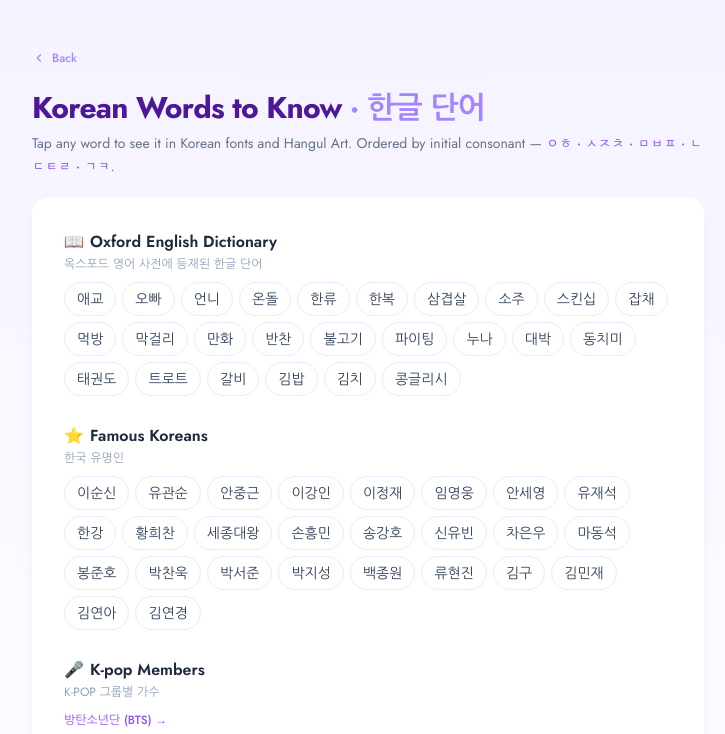
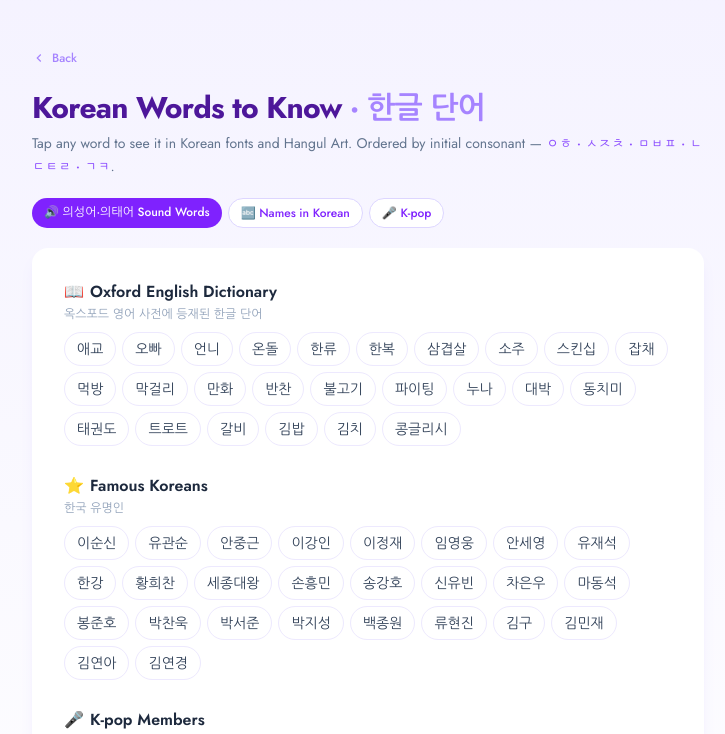
Before and after one commit to josanku/hangulname, a Next.js app: page /korean-words in a window 1280 px wide. Shown: the top 734 px of the page, without its empty margins (272-997 px from the left). Built offline with nearby package versions, Linux system fonts and the light colour scheme; a web font is replaced by a local one.

Commit message:
feat(nav): make /korean-words a content hub
Add a links row to Korean Sounds (의성어·의태어), Names in Korean, and the
K-pop section so the content pages are reachable from one place.

Co-Authored-By: Claude Opus 4.8 <noreply@anthropic.com>

```diff
--- a/src/app/korean-words/page.tsx
+++ b/src/app/korean-words/page.tsx
@@ -100,11 +100,24 @@ export default function KoreanWordsPage() {
           </p>
         </header>
 
+        {/* Explore — related content pages */}
+        <nav className="flex flex-wrap gap-1.5 mb-5">
+          <Link href="/korean-sounds" className="px-3 py-1.5 text-xs font-medium bg-violet-600 text-white rounded-full hover:bg-violet-500 transition">
+            🔊 의성어·의태어 Sound Words
+          </Link>
+          <Link href="/name" className="px-3 py-1.5 text-xs font-medium bg-white border border-violet-200 text-violet-600 rounded-full hover:bg-violet-50 transition">
+            🔤 Names in Korean
+          </Link>
+          <a href="#kpop" className="px-3 py-1.5 text-xs font-medium bg-white border border-violet-200 text-violet-600 rounded-full hover:bg-violet-50 transition">
+            🎤 K-pop
+          </a>
+        </nav>
+
         <div className="bg-white rounded-2xl shadow-lg shadow-violet-200/40 p-6 sm:p-8">
           <Section emoji="📖" title="Oxford English Dictionary" sub="옥스포드 영어 사전에 등재된 한글 단어" words={OED} />
           <Section emoji="⭐" title="Famous Koreans" sub="한국 유명인" words={CELEBS} />
 
-          <section className="mb-7">
+          <section className="mb-7 scroll-mt-4" id="kpop">
             <h2 className="text-base font-semibold text-slate-800 flex items-center gap-1.5 mb-0.5">
               <span>🎤</span><span>K-pop Members</span>
             </h2>
```
